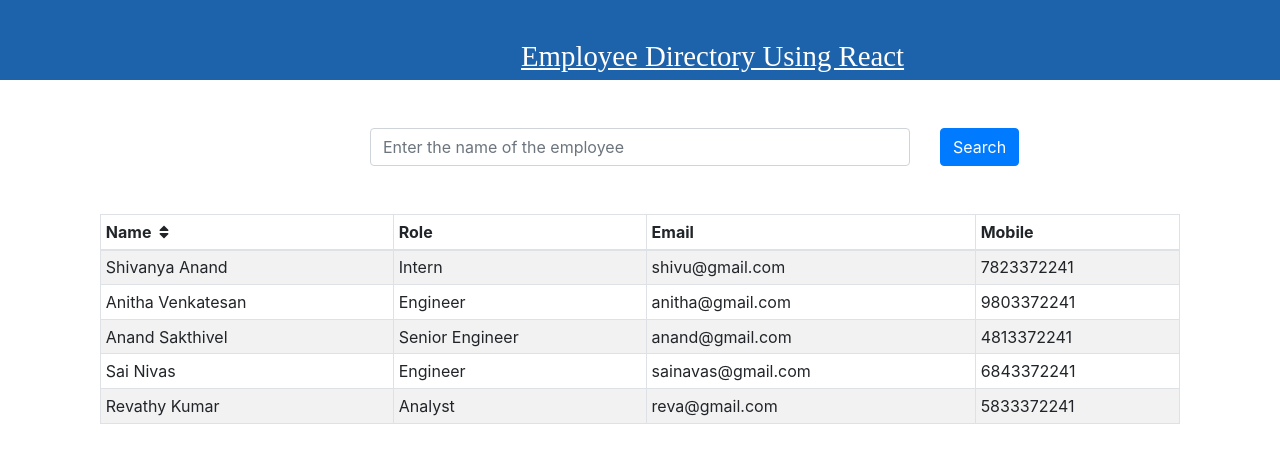
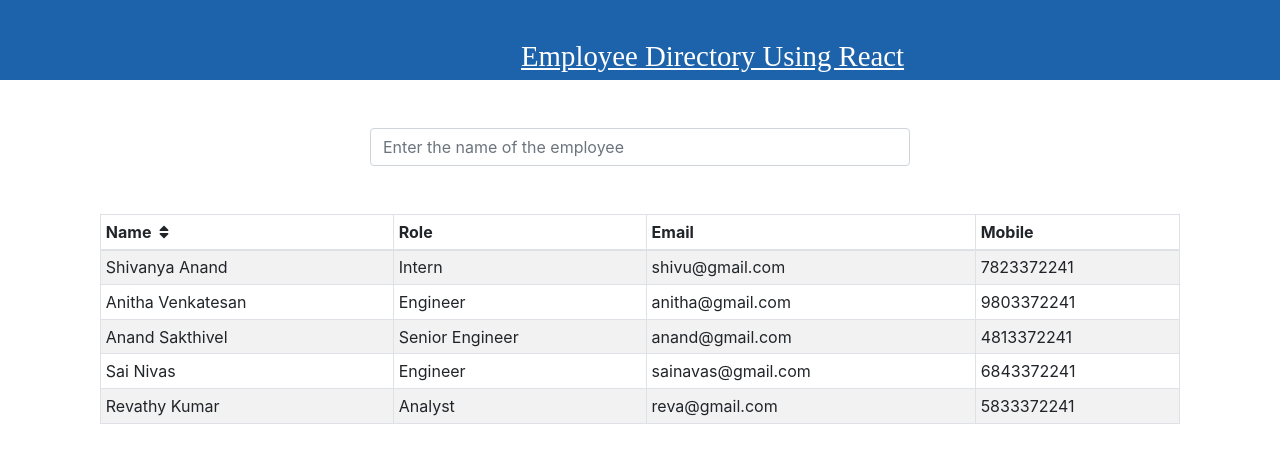
Before and after one commit to Anitha-Venkatesan/Employee-Directory, a React (Create React App) app: page / in a window 1280 px wide. Shown: the top 462 px of the page. Built offline with nearby package versions, Linux system fonts and the light colour scheme.

Commit message:
Added search input field clear code for showing filtered input value

```diff
--- a/src/App.js
+++ b/src/App.js
@@ -49,6 +49,7 @@
       filteredData: null
     });
   }
+
 };
 
 render() {
--- a/src/components/Search.js
+++ b/src/components/Search.js
@@ -3,7 +3,6 @@
 import Container from 'react-bootstrap/Container';
 import Col from 'react-bootstrap/Col';
 import Row from 'react-bootstrap/Row';
-import Button from 'react-bootstrap/Button';
 
 
 class Search extends React.Component {
@@ -15,19 +14,14 @@
   handleInputChange = event => {
     // Updating the input's state
     this.setState({ searchTerm: event.target.value });
+    this.props.onSubmit(event.target.value);
 
-  };
-
-  handleFormSubmit = event => {
-    // Preventing the default behavior of the form submit (which is to refresh the page)
-    event.preventDefault();
-    this.props.onSubmit(this.state.searchTerm);
   };
 
   render() {
     // Notice how each input has a `value`, `searchTerm`, and `onChange` prop
     return (
-      <Form onSubmit={this.handleFormSubmit}>
+
 
         <Container className = "mt-5">
           <Row>
@@ -38,14 +32,13 @@
                 value={this.state.value}
                 onChange={this.handleInputChange} />
             </Col>
-            <Col xs>
-              <Button type='submit'>Search</Button>
+            <Col>
             </Col>
           </Row>
 
+
         </Container>
 
-      </Form>
 
 
     );
```
